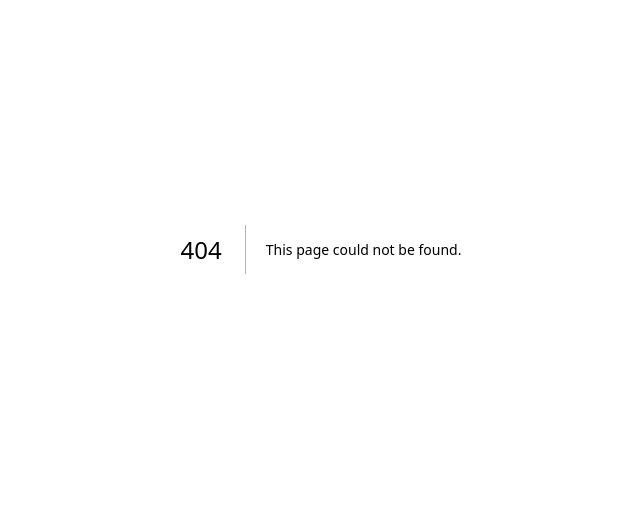
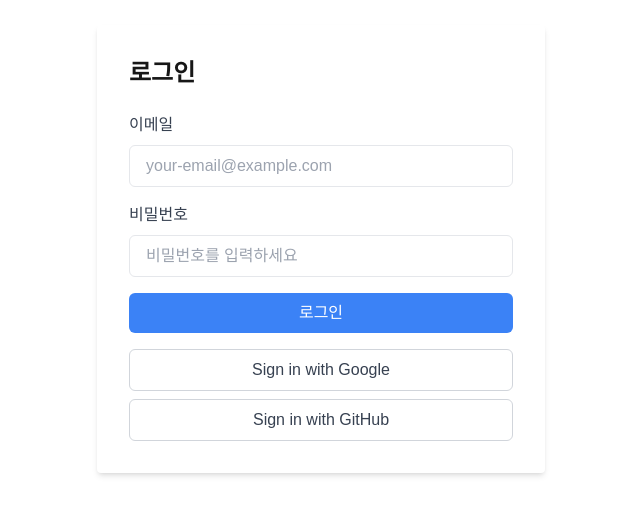
Before and after one commit to Choeseonjeong/hanaro-project2, a Next.js app: page /login in a window 1280 px wide. Before the commit this address had no page. Shown: the part 151-666 px from the top of the page, without its empty margins (319-959 px from the left). Built offline with nearby package versions, Linux system fonts and the light colour scheme.

Commit message:
로그인인터페이스구현

```diff
--- a/app/components/LoginButton.tsx
+++ b/app/components/LoginButton.tsx
@@ -1,9 +1,15 @@
 "use client";
 
-import { signIn, signOut, useSession } from 'next-auth/react';
+import { signIn, signOut, useSession } from "next-auth/react";
+import { useRouter } from "next/navigation";
 
 export default function LoginButton() {
   const { data: session } = useSession();
+  const router = useRouter();
+
+  const handleLoginPage = () => {
+    router.push("/login");
+  };
 
   if (session) {
     return (
@@ -16,8 +22,7 @@ export default function LoginButton() {
 
   return (
     <>
-      <button onClick={() => signIn('google')}>Sign in with Google</button>
-      <button onClick={() => signIn('github')}>Sign in with GitHub</button>
+      <button onClick={handleLoginPage}>로그인</button>
     </>
   );
 }
--- /dev/null
+++ b/app/login/page.tsx
@@ -0,0 +1,52 @@
+"use client";
+
+import { signIn } from "next-auth/react";
+import {useRouter} from "next/navigation"
+
+export default function LoginPage() {
+  return (
+    <div className="flex items-center justify-center h-screen">
+      <div className="bg-white p-8 rounded shadow-md w-full max-w-md">
+        <h1 className="text-2xl font-bold mb-6">로그인</h1>
+        <form>
+          <div className="mb-4">
+            <label className="block text-gray-700 mb-2">이메일</label>
+            <input
+              type="email"
+              placeholder="your-email@example.com"
+              className="w-full px-4 py-2 border rounded-md"
+            />
+          </div>
+          <div className="mb-4">
+            <label className="block text-gray-700 mb-2">비밀번호</label>
+            <input
+              type="password"
+              placeholder="비밀번호를 입력하세요"
+              className="w-full px-4 py-2 border rounded-md"
+            />
+          </div>
+          <button
+            type="submit"
+            className="w-full bg-blue-500 text-white py-2 rounded-md hover:bg-blue-600"
+          >
+            로그인
+          </button>
+        </form>
+        <div className="mt-4">
+          <button
+            className="w-full bg-white border border-gray-300 text-gray-700 py-2 rounded-md flex justify-center items-center hover:bg-gray-100"
+            onClick={() => signIn("google", { callbackUrl: "/" })}
+          >
+            Sign in with Google
+          </button>
+          <button
+            className="w-full bg-white border border-gray-300 text-gray-700 py-2 rounded-md flex justify-center items-center mt-2 hover:bg-gray-100"
+            onClick={() => signIn("github", { callbackUrl: "/" })}
+          >
+            Sign in with GitHub
+          </button>
+        </div>
+      </div>
+    </div>
+  );
+}
```
